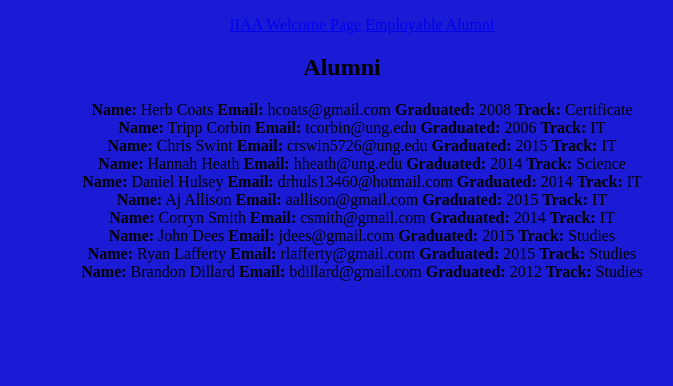
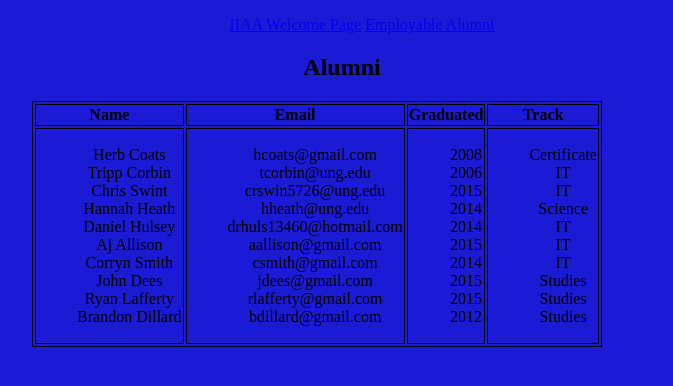
Before and after one commit to crswint/alumni, a Django app: page /alumni in a window 1280 px wide. Shown: the top 386 px of the page, without its empty margins (323-996 px from the left). Run offline with Django 3.2, Linux system fonts and the light colour scheme; data comes from the database, SQL or seed files in the repository; parts of the project's set-up code (start-up, migrations or seed data) failed here and were passed over.

Commit message:
I created a table to hold the contents of object_list from my generic ListView for the alumni model.  I also changed the style specifically so that this table will be aligned to the center.  I also changed the style of all tables in this template to have a border of 1px solid black.

```diff
--- a/managealumni/templates/managealumni/alumni_list.html
+++ b/managealumni/templates/managealumni/alumni_list.html
@@ -8,7 +8,9 @@
         text-align: center;
         text-indent: 50px;
     }
-
+    table,th,td{
+        border:1px solid black;
+    }
 </style>
 </head>
 
@@ -22,19 +24,53 @@
 <div>
 <h2>Alumni</h2>
 
-<ul style="list-style: none;">
+<table align="center">
+    <tr>
+        <th>Name</th>
+        <th>Email</th>
+        <th>Graduated</th>
+        <th>Track</th>
+    </tr>
+    <tr>
+        <td>
+        <ul style="list-style: none;">
         {% for alumn in object_list %}
-            <li><b>Name:</b>  {{ alumn.name }}
-                <b>Email:</b> {{ alumn.email }}
-                <b>Graduated:</b> {{ alumn.year }}
-                <b>Track:</b> {{ alumn.track }}
+            <li>{{ alumn.name }}
             </li>
         {% endfor %}
-    </ul>
+        </ul>
+        </td>
+
+        <td>
+        <ul style="list-style: none;">
+        {% for alumn in object_list %}
+            <li>{{ alumn.email }}
+            </li>
+        {% endfor %}
+        </ul>
+        </td>
+
+        <td>
+        <ul style="list-style: none;">
+        {% for alumn in object_list %}
+            <li>{{ alumn.year }}
+            </li>
+        {% endfor %}
+        </ul>
+        </td>
+
+        <td>
+        <ul style="list-style: none;">
+        {% for alumn in object_list %}
+            <li>{{ alumn.track }}
+            </li>
+        {% endfor %}
+        </ul>
+        </td>
+    </tr>
+</table>
+
 </div>
-
-
-
 
 </body>
 </html>
```
